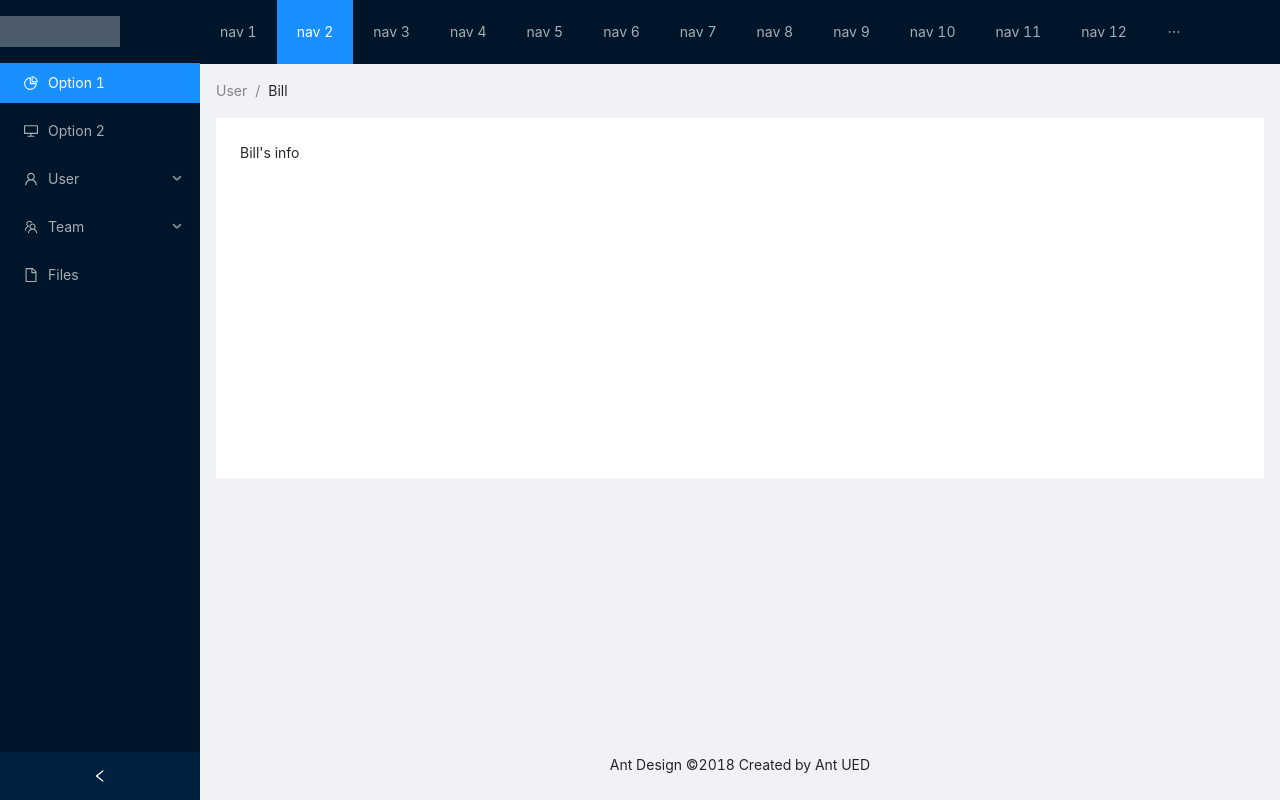
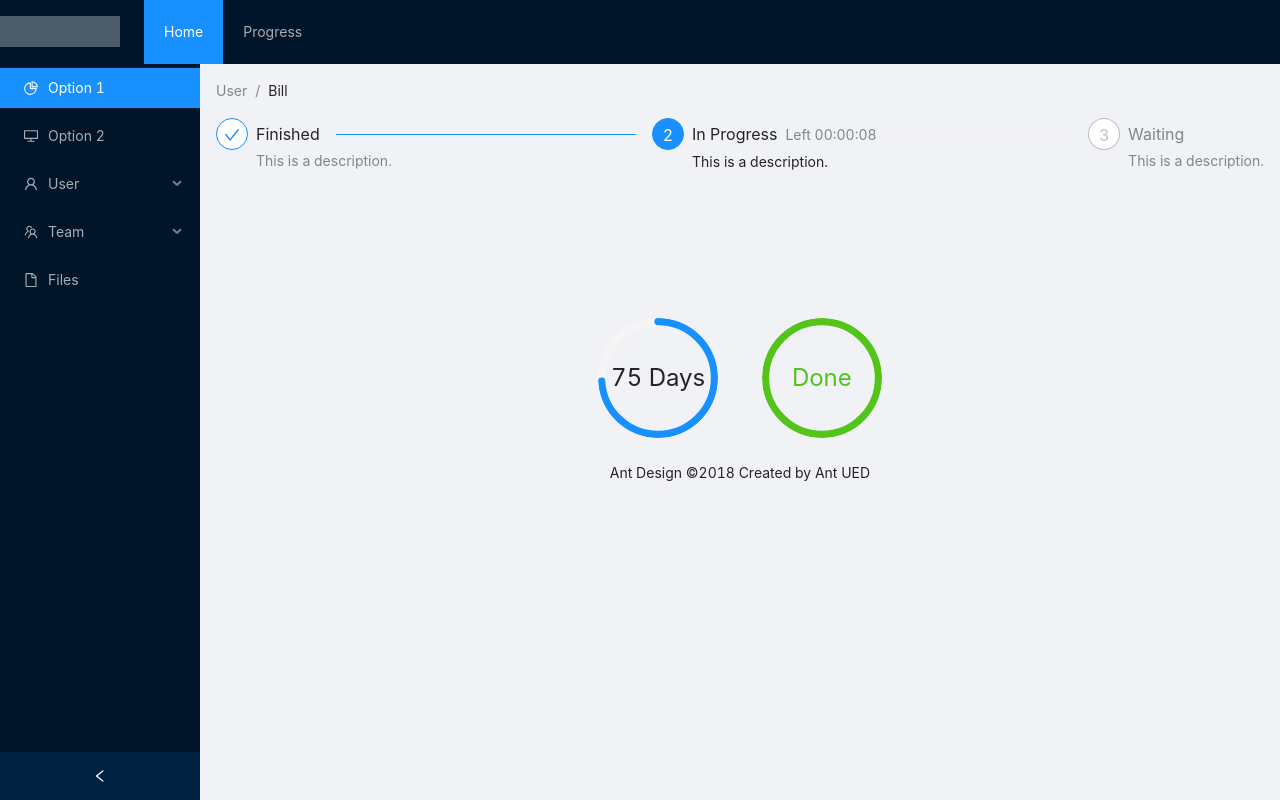
Before and after one commit to AbdelRahmanKhalil/UI-Design-Trial, a React (Create React App) app: page /ProgressPage in a window 1280 px wide. Built offline with nearby package versions, Linux system fonts and the light colour scheme.

Commit message:
Home and Progress pages with routing

```diff
--- a/src/App.js
+++ b/src/App.js
@@ -2,14 +2,17 @@ import React from "react";
 import "./App.css";
 import { BrowserRouter as Router, Switch, Route } from 'react-router-dom';
 import Home from "./components/pages/Home";
+import ProgressPage from "./components/pages/ProgressPage";
 import Navbar from "./components/Navbar";
 function App() {
   return (
     <div className="App">
       <Router>
         <Navbar >
+
         <Switch>
           <Route path='/' exact component= {Home} />
+          <Route path='/ProgressPage' exact component= {ProgressPage} />
         </Switch>
         </Navbar>
       </Router>
--- a/src/components/Navbar.js
+++ b/src/components/Navbar.js
@@ -1,14 +1,17 @@
-import React from 'react';
-import 'antd/dist/antd.css';
-import './Navbar';
-import { Layout, Menu, Breadcrumb } from 'antd';
+import React from "react";
+import "antd/dist/antd.css";
+import "./Navbar";
+import { Link } from "react-router-dom";
+import { Layout, Menu, Breadcrumb } from "antd";
 import {
   DesktopOutlined,
   PieChartOutlined,
   FileOutlined,
   TeamOutlined,
   UserOutlined,
-} from '@ant-design/icons';
+} from "@ant-design/icons";
+import { Avatar } from "antd";
+import { AntDesignOutlined } from "@ant-design/icons";
 
 const { Header, Content, Footer, Sider } = Layout;
 const { SubMenu } = Menu;
@@ -18,7 +21,7 @@ class Navbar extends React.Component {
     collapsed: false,
   };
 
-  onCollapse = collapsed => {
+  onCollapse = (collapsed) => {
     console.log(collapsed);
     this.setState({ collapsed });
   };
@@ -26,10 +29,27 @@ class Navbar extends React.Component {
   render() {
     const { collapsed } = this.state;
     return (
-      <Layout style={{ minHeight: '100vh' }}>
+      <Layout style={{ minHeight: "100vh" }}>
+        <Header className="site-layout-background" style={{ padding: 0 }}>
+          <div className="logo" />
+
+          <Menu theme="dark" mode="horizontal" defaultSelectedKeys={["0"]}>
+            {/* {new Array(15).fill(null).map((_, index) => {
+              const key = index + 1;
+              return <Menu.Item key={key}>{`nav ${key}`}</Menu.Item>;
+            })} */}
+            {/* <Link to='/'> */}
+            <Menu.Item key={0}>{<Link to="/">Home</Link>}</Menu.Item>
+            <Menu.Item key={1}>
+              {<Link to="/ProgressPage">Progress</Link>}
+            </Menu.Item>
+            {/* </Link> */}
+          </Menu>
+        </Header>
+
+        <Layout className="site-layout">
           <Sider collapsible collapsed={collapsed} onCollapse={this.onCollapse}>
-          <div className="logo" />
-          <Menu theme="dark" defaultSelectedKeys={['1']} mode="inline">
+            <Menu theme="dark" defaultSelectedKeys={["1"]} mode="inline">
               <Menu.Item key="1" icon={<PieChartOutlined />}>
                 Option 1
               </Menu.Item>
@@ -50,25 +70,17 @@ class Navbar extends React.Component {
               </Menu.Item>
             </Menu>
           </Sider>
-        <Layout className="site-layout">
-          <Header className="site-layout-background" style={{ padding: 0 }} >
-          <Menu theme="dark" mode="horizontal" defaultSelectedKeys={['2']}>
-        {new Array(15).fill(null).map((_, index) => {
-          const key = index + 1;
-          return <Menu.Item key={key}>{`nav ${key}`}</Menu.Item>;
-        })}
-      </Menu>
-          </Header>
-          <Content style={{ margin: '0 16px' }}>
-            <Breadcrumb style={{ margin: '16px 0' }}>
+          <Content style={{ margin: "0 16px" }}>
+            <Breadcrumb style={{ margin: "16px 0" }}>
               <Breadcrumb.Item>User</Breadcrumb.Item>
               <Breadcrumb.Item>Bill</Breadcrumb.Item>
             </Breadcrumb>
-            <div className="site-layout-background" style={{ padding: 24, minHeight: 360 }}>
-              Bill's info
-            </div>
+            {this.props.children}
+
+            <Footer style={{ textAlign: "center" }}>
+              Ant Design ©2018 Created by Ant UED
+            </Footer>
           </Content>
-          <Footer style={{ textAlign: 'center' }}>Ant Design ©2018 Created by Ant UED</Footer>
         </Layout>
       </Layout>
     );
--- a/src/components/pages/Home.js
+++ b/src/components/pages/Home.js
@@ -1,11 +1,77 @@
-import React from 'react'
-
-function Home() {
-    return (
-        <div>
-
-        </div>
-    )
+import React, { useState } from "react";
+import "antd/dist/antd.css";
+import { Carousel } from "antd";
+import { Typography } from "antd";
+import { Result, Button } from "antd";
+import { Image } from "antd";
+import { Row, Col } from "antd";
+function onChange(a, b, c) {
+  console.log(a, b, c);
 }
 
-export default Home
+const contentStyle = {
+  height: "160px",
+  color: "#fff",
+  lineHeight: "160px",
+  textAlign: "center",
+  background: "#364d79",
+};
+function Home() {
+  const { Title } = Typography;
+  const [visible, setVisible] = useState(false);
+  return (
+    <div>
+      <Carousel afterChange={onChange}>
+        <div>
+          <h3 style={contentStyle}>1</h3>
+        </div>
+        <div>
+          <h3 style={contentStyle}>2</h3>
+        </div>
+        <div>
+          <h3 style={contentStyle}>3</h3>
+        </div>
+        <div>
+          <h3 style={contentStyle}>4</h3>
+        </div>
+      </Carousel>
+      <Row justify="space-around">
+        <Image
+          preview={{ visible: false }}
+          width={200}
+          src="https://gw.alipayobjects.com/zos/antfincdn/LlvErxo8H9/photo-1503185912284-5271ff81b9a8.webp"
+          onClick={() => setVisible(true)}
+        />
+        <Image
+          preview={{ visible: false }}
+          width={200}
+          src="https://gw.alipayobjects.com/zos/antfincdn/LlvErxo8H9/photo-1503185912284-5271ff81b9a8.webp"
+          onClick={() => setVisible(true)}
+        />
+        <Image
+          preview={{ visible: false }}
+          width={200}
+          src="https://gw.alipayobjects.com/zos/antfincdn/LlvErxo8H9/photo-1503185912284-5271ff81b9a8.webp"
+          onClick={() => setVisible(true)}
+        />
+      </Row>
+      <div style={{ display: "none" }}>
+        <Image.PreviewGroup
+          preview={{ visible, onVisibleChange: (vis) => setVisible(vis) }}
+        >
+          <Image src="https://gw.alipayobjects.com/zos/antfincdn/LlvErxo8H9/photo-1503185912284-5271ff81b9a8.webp" />
+          <Image src="https://gw.alipayobjects.com/zos/antfincdn/cV16ZqzMjW/photo-1473091540282-9b846e7965e3.webp" />
+          <Image src="https://gw.alipayobjects.com/zos/antfincdn/x43I27A55%26/photo-1438109491414-7198515b166b.webp" />
+        </Image.PreviewGroup>
+      </div>
+      <div
+        className="site-layout-background"
+        style={{ padding: 24, minHeight: 360 }}
+      >
+        Bill's info
+      </div>
+    </div>
+  );
+}
+
+export default Home;
--- /dev/null
+++ b/src/components/pages/ProgressPage.js
@@ -0,0 +1,40 @@
+import React from "react";
+import { Progress } from "antd";
+import { Space } from "antd";
+import { Row, Col } from "antd";
+import { Steps } from "antd";
+
+function ProgressPage() {
+  const { Step } = Steps;
+  return (
+    <div>
+      <Row offset={100}>
+        <Steps current={1}>
+          <Step title="Finished" description="This is a description." />
+          <Step
+            title="In Progress"
+            subTitle="Left 00:00:08"
+            description="This is a description."
+          />
+          <Step title="Waiting" description="This is a description." />
+        </Steps>
+        <div style={{ minHeight: 200 }}></div>
+      </Row>
+
+      <Row justify="center">
+        <Col>
+          <Progress
+            type="circle"
+            percent={75}
+            format={(percent) => `${percent} Days`}
+          />
+        </Col>
+        <Col offset={1}>
+          <Progress type="circle" percent={100} format={() => "Done"} />
+        </Col>
+      </Row>
+    </div>
+  );
+}
+
+export default ProgressPage;
```
Lines whose indentation alone changed are shown as unchanged.
